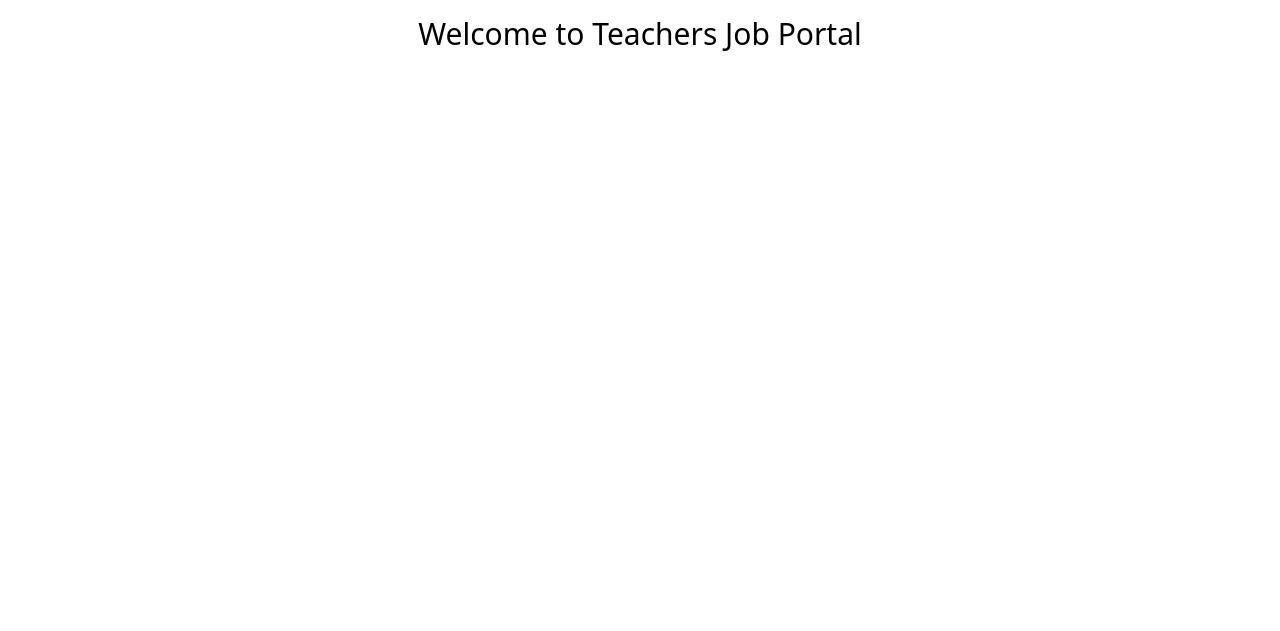
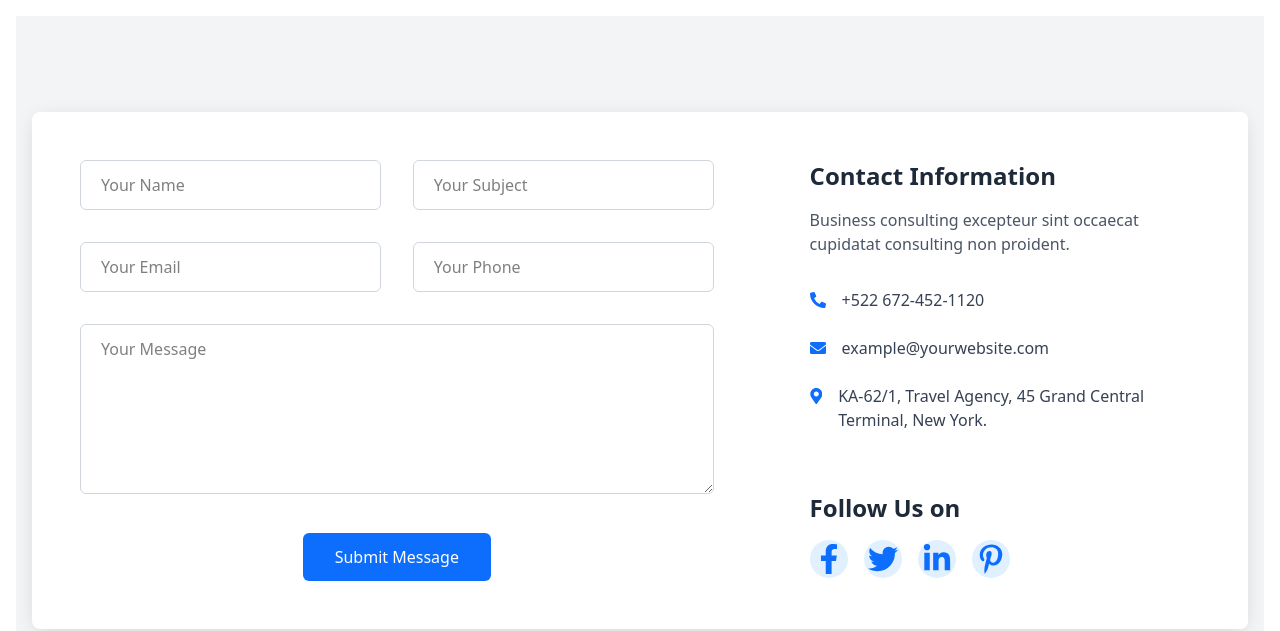
Before and after one commit to strivervishal/TeachersJobPortal, a React (Vite) app in the folder client/: page / in a window 1280 px wide. Shown: the top 631 px of the page. Built offline with nearby package versions, Linux system fonts and the light colour scheme.

Commit message:
Added Componets Page

```diff
--- a/client/package.json
+++ b/client/package.json
@@ -14,6 +14,7 @@
     "axios": "^1.8.4",
     "react": "^19.0.0",
     "react-dom": "^19.0.0",
+    "react-icons": "^5.5.0",
     "react-router-dom": "^7.5.0",
     "tailwindcss": "^4.1.3"
   },
--- a/client/src/App.jsx
+++ b/client/src/App.jsx
@@ -1,10 +1,12 @@
 // App.jsx
 import React from "react";
+import ContactPage from "./components/ContactPage";
 
 function App() {
   return (
     <div className="text-center text-3xl p-4">
-      <h1>Welcome to Teachers Job Portal</h1>
+      {/* <h1>Welcome to Teachers Job Portal</h1> */}
+      <ContactPage/>
     </div>
   );
 }
--- /dev/null
+++ b/client/src/components/ContactPage.jsx
@@ -0,0 +1,167 @@
+import React from "react";
+import {
+  FaFacebookF,
+  FaTwitter,
+  FaLinkedinIn,
+  FaPinterestP,
+  FaPhoneAlt,
+  FaEnvelope,
+  FaMapMarkerAlt,
+} from "react-icons/fa";
+
+const ContactPage = () => {
+  return (
+    <>
+      {/* Contact Section */}
+      <section className="pb-12 pt-24  bg-gray-100 px-4">
+        <div className="max-w-7xl mx-auto">
+          <div className="flex flex-col lg:flex-row bg-white rounded-lg shadow-[0_4px_20px_-4px_rgba(0,0,0,0.15)] overflow-hidden">
+            {/* Form - 60% */}
+            <div className="w-full lg:w-3/5 p-12">
+              <form className="space-y-8">
+                <div className="grid md:grid-cols-2 gap-8">
+                  <input
+                    type="text"
+                    placeholder="Your Name"
+                    className="w-full border border-gray-300 text-base px-5 py-3 rounded-md focus:outline-none focus:ring-0 focus:ring-[#0d6efd]"
+                    required
+                  />
+                  <input
+                    type="text"
+                    placeholder="Your Subject"
+                    className="w-full border border-gray-300 text-base px-5 py-3 rounded-md focus:outline-none focus:ring-0 focus:ring-[#0d6efd]"
+                    required
+                  />
+                </div>
+                <div className="grid md:grid-cols-2 gap-8">
+                  <input
+                    type="email"
+                    placeholder="Your Email"
+                    className="w-full border border-gray-300 text-base px-5 py-3 rounded-md focus:outline-none focus:ring-0 focus:ring-[#0d6efd]"
+                    required
+                  />
+                  <input
+                    type="text"
+                    placeholder="Your Phone"
+                    className="w-full border border-gray-300 text-base px-5 py-3 rounded-md focus:outline-none focus:ring-0 focus:ring-[#0d6efd]"
+                    required
+                  />
+                </div>
+                <textarea
+                  placeholder="Your Message"
+                  rows={6}
+                  className="w-full border border-gray-300 text-base px-5 py-3 rounded-md focus:outline-none focus:ring-0 focus:ring-[#0d6efd]"
+                  required
+                />
+                <button
+                  type="submit"
+                  className="bg-[#0d6efd] text-white text-base px-8 py-3 rounded-md hover:bg-[#0b5ed7] transition"
+                >
+                  Submit Message
+                </button>
+              </form>
+            </div>
+
+            {/* Contact Info - 40% */}
+            <div className="w-full lg:w-2/5 p-12 bg-white text-left">
+              <h3 className="text-2xl font-semibold text-gray-800 mb-4">
+                Contact Information
+              </h3>
+              <p className="text-base text-gray-600 mb-8">
+                Business consulting excepteur sint occaecat cupidatat consulting
+                non proident.
+              </p>
+              <div className="space-y-6 text-base">
+                <div className="flex items-start gap-4 text-gray-700">
+                  <FaPhoneAlt className="text-[#0d6efd] mt-1" />
+                  <span>+522 672-452-1120</span>
+                </div>
+                <div className="flex items-start gap-4 text-gray-700">
+                  <FaEnvelope className="text-[#0d6efd] mt-1" />
+                  <a href="mailto:example@yourwebsite.com">
+                    example@yourwebsite.com
+                  </a>
+                </div>
+                <div className="flex items-start gap-4 text-gray-700">
+                  <FaMapMarkerAlt className="text-[#0d6efd] mt-1" />
+                  <span>
+                    KA-62/1, Travel Agency, 45 Grand Central Terminal, New York.
+                  </span>
+                </div>
+              </div>
+
+              {/* Social Icons */}
+              <div className="mt-15">
+                <h3 className="text-2xl font-semibold text-gray-800 mb-4">
+                  Follow Us on
+                </h3>
+                <div className="flex space-x-4">
+                  <a
+                    href="https://www.facebook.com/"
+                    target="_blank"
+                    rel="noopener noreferrer"
+                    className="bg-[#e0f0ff] text-[#0d6efd] p-1 rounded-full hover:bg-[#0d6efd] hover:text-white transition"
+                  >
+                    <FaFacebookF />
+                  </a>
+                  <a
+                    href="https://x.com/"
+                    target="_blank"
+                    rel="noopener noreferrer"
+                    className="bg-[#e0f0ff] text-[#0d6efd] p-1 rounded-full hover:bg-[#0d6efd] hover:text-white transition"
+                  >
+                    <FaTwitter />
+                  </a>
+                  <a
+                    href="https://www.linkedin.com"
+                    target="_blank"
+                    rel="noopener noreferrer"
+                    className="bg-[#e0f0ff] text-[#0d6efd] p-1 rounded-full hover:bg-[#0d6efd] hover:text-white transition"
+                  >
+                    <FaLinkedinIn />
+                  </a>
+                  <a
+                    href="https://www.pinterest.com"
+                    target="_blank"
+                    rel="noopener noreferrer"
+                    className="bg-[#e0f0ff] text-[#0d6efd] p-1 rounded-full hover:bg-[#0d6efd] hover:text-white transition"
+                  >
+                    <FaPinterestP />
+                  </a>
+                </div>
+              </div>
+            </div>
+          </div>
+        </div>
+      </section>
+
+
+
+      {/* Google Maps */}
+<div className="w-full px-5 pb-5 bg-gray-100">
+  <div className="max-w-screen-xl mx-auto">
+    <div className="w-full">
+      <div className="relative h-[400px] text-right p-5 shadow-[0_4px_20px_-4px_rgba(0,0,0,0.15)] bg-white rounded-lg box-border">
+        <iframe
+          className="w-full h-full border-0"
+          id="gmap_canvas"
+          src="https://maps.google.com/maps?q=New%20York&t=&z=13&ie=UTF8&iwloc=&output=embed"
+          frameBorder="0"
+          scrolling="no"
+          marginHeight="0"
+          marginWidth="0"
+          allowFullScreen
+          loading="lazy"
+          title="Google Map"
+        ></iframe>
+      </div>
+    </div>
+  </div>
+</div>
+
+
+    </>
+  );
+};
+
+export default ContactPage;
```
Also changed, not shown: 1 other file (tests, documents, lock files or other folders).
